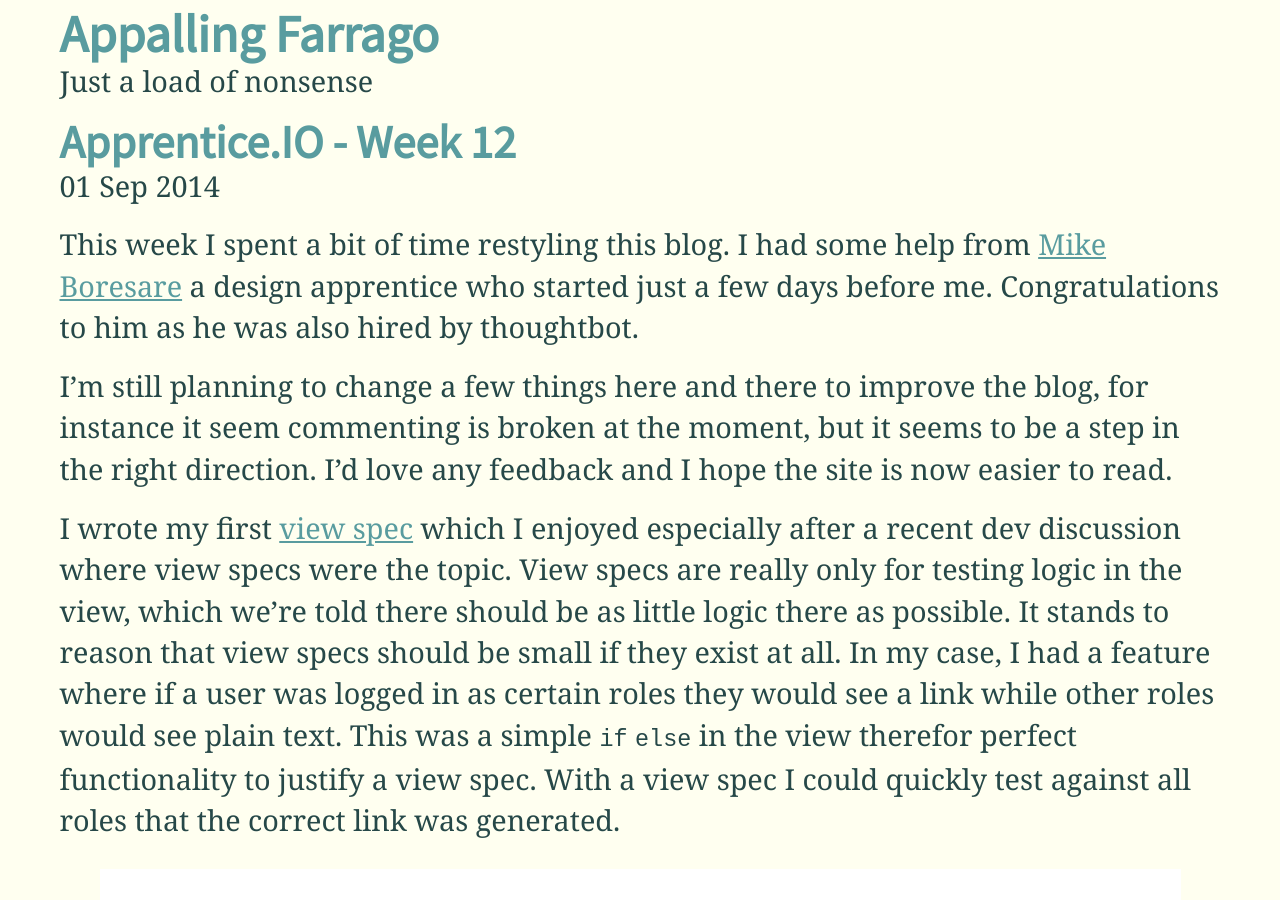
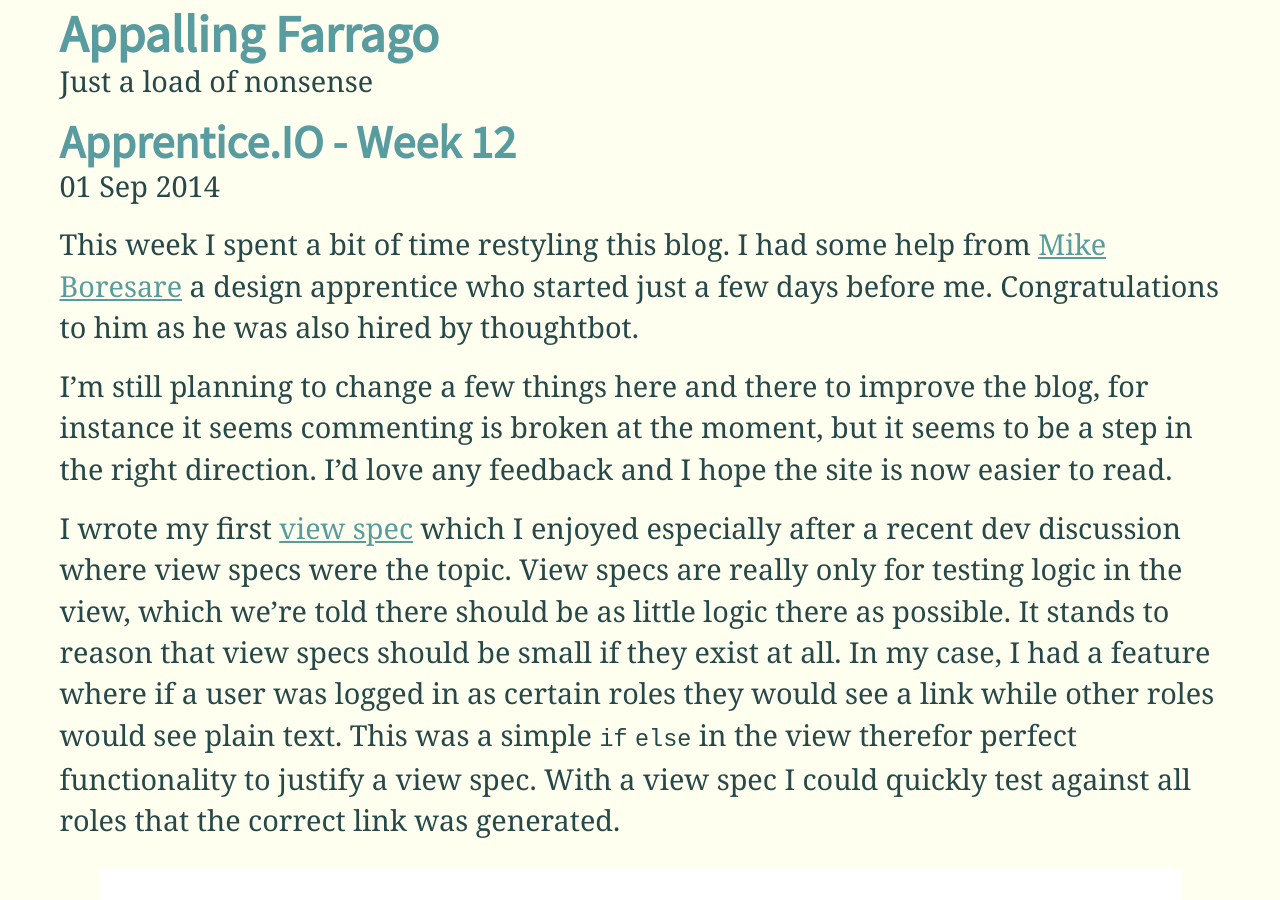
Before and after one commit to MattMSumner/MattMSumner.github.io, a Jekyll site: the page built from _posts/2014-09-01-apprentice-io-week-12.markdown, in a window 1280 px wide and 900 px high. Built offline with Jekyll 4.4.1, drawn with Linux system fonts in a browser that asks for light colours; some web fonts are replaced; comment, search, counter and statistics services are not loaded; some of the changed lines change nothing that is shown.

Commit message:
Upgrade gems

```diff
--- a/_layouts/post.html
+++ b/_layouts/post.html
@@ -9,16 +9,18 @@
     {{ content }}
   </div>
 
-  <div id='disqus_thread'></div>
-  <script type='posttext/javascript'>
-    var disqus_shortname = 'appallingfarrago';
+  <div id="disqus_thread"></div>
+  <script type="text/javascript">
+      /* * * CONFIGURATION VARIABLES: EDIT BEFORE PASTING INTO YOUR WEBPAGE * * */
+      var disqus_shortname = 'appallingfarrago'; // required: replace example with your forum shortname
 
-    (function() {
-      var dsq = document.createElement('script'); dsq.type = 'text/javascript'; dsq.async = true;
-      dsq.src = '//' + disqus_shortname + '.disqus.com/embed.js';
-      (document.getElementsByTagName('head')[0] || document.getElementsByTagName('body')[0]).appendChild(dsq);
-    })();
+      /* * * DON'T EDIT BELOW THIS LINE * * */
+      (function() {
+          var dsq = document.createElement('script'); dsq.type = 'text/javascript'; dsq.async = true;
+          dsq.src = '//' + disqus_shortname + '.disqus.com/embed.js';
+          (document.getElementsByTagName('head')[0] || document.getElementsByTagName('body')[0]).appendChild(dsq);
+      })();
   </script>
-  <noscript>Please enable JavaScript to view the <a href='http://disqus.com/?ref_noscript'>comments powered by Disqus.</a></noscript>
-  <a href='http://disqus.com' class='dsq-brlink'>comments powered by <span class='logo-disqus'>Disqus</span></a>
+  <noscript>Please enable JavaScript to view the <a href="http://disqus.com/?ref_noscript">comments powered by Disqus.</a></noscript>
+  <a href="http://disqus.com" class="dsq-brlink">comments powered by <span class="logo-disqus">Disqus</span></a>
 </article>
--- a/_posts/2014-09-01-apprentice-io-week-12.markdown
+++ b/_posts/2014-09-01-apprentice-io-week-12.markdown
@@ -10,7 +10,7 @@
 days before me. Congratulations to him as he was also hired by thoughtbot.
 
 I'm still planning to change a few things here and there to improve the blog,
-for instance it seem commenting is broken at the moment, but it seems to be a
+for instance it seems commenting is broken at the moment, but it seems to be a
 step in the right direction. I'd love any feedback and I hope the site is now
 easier to read.
 
```
Also changed, not shown: Gemfile.lock, 1 other file.
